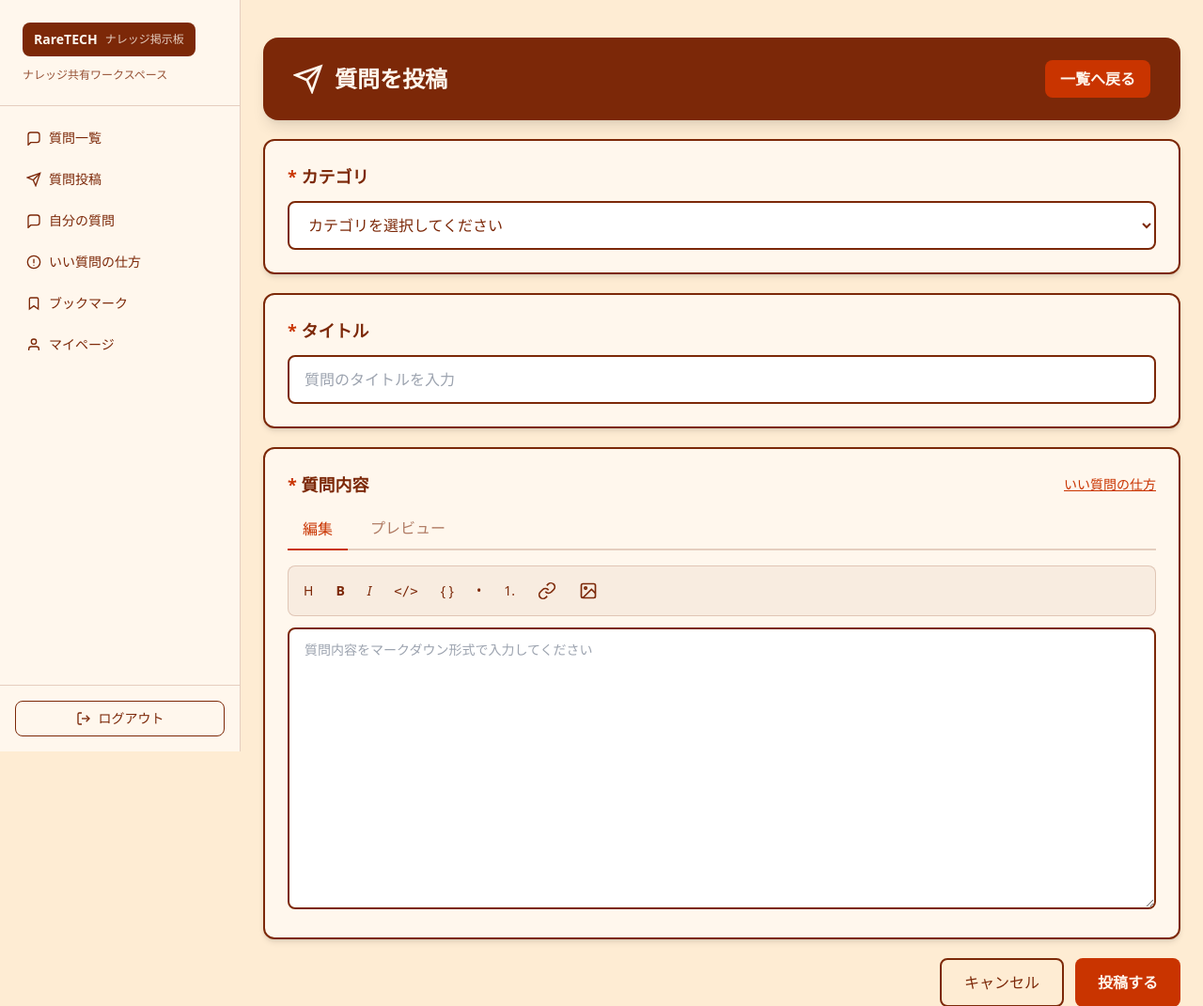
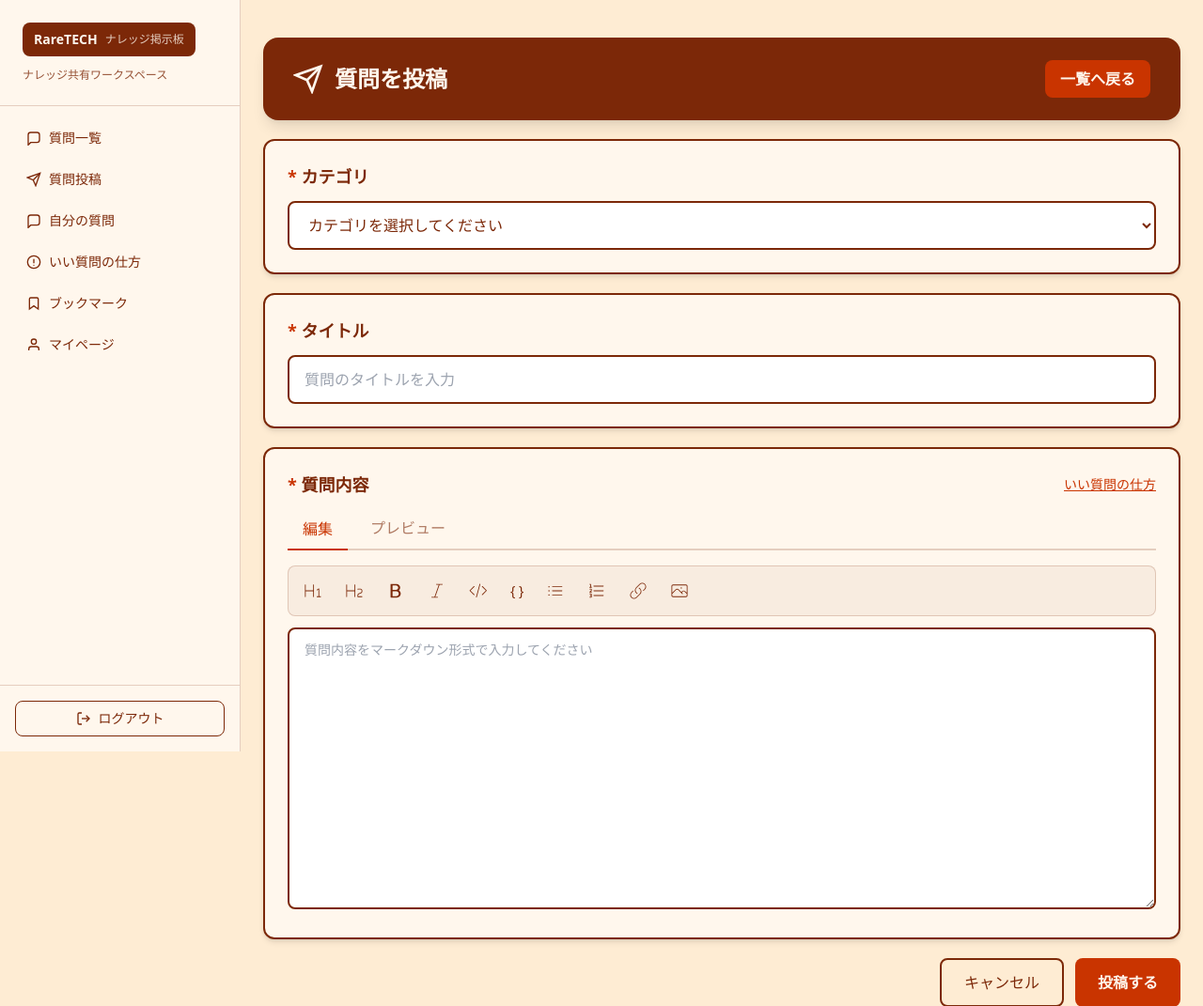
Before and after one commit to raretech-hackathon-winter2025-teamB/raretech-knowledge-board, a Django app: page /question/new/ in a window 1280 px wide. Shown: the top 1071 px of the page at 94% size. Run offline with Django 5.2, Linux system fonts and the light colour scheme; data that the repository does not hold is empty; some libraries are stand-ins or nearby versions.

Commit message:
chore(frontend): エディタのアイコンを変更&docs更新

````diff
--- a/app/templates/app/components/editor/_toolbar_partial.html
+++ b/app/templates/app/components/editor/_toolbar_partial.html
@@ -1,11 +1,47 @@
 <div class="flex flex-wrap gap-2 mb-3 bg-[#7c2808]/5 border border-[#7c2808]/20 rounded-lg p-2">
-  <button type="button" class="p-2 hover:bg-[#7c2808]/10 rounded transition-colors text-sm" title="見出し" _="on click set #{{ editor_id }}.value to #{{ editor_id }}.value + '\n## 見出し\n\n' then focus() on #{{ editor_id }}">H</button>
-  <button type="button" class="p-2 hover:bg-[#7c2808]/10 rounded transition-colors text-sm font-bold" title="太字" _="on click set #{{ editor_id }}.value to #{{ editor_id }}.value + '**太字**' then focus() on #{{ editor_id }}">B</button>
-  <button type="button" class="p-2 hover:bg-[#7c2808]/10 rounded transition-colors text-sm italic" title="斜体" _="on click set #{{ editor_id }}.value to #{{ editor_id }}.value + '*斜体*' then focus() on #{{ editor_id }}">I</button>
-  <button type="button" class="p-2 hover:bg-[#7c2808]/10 rounded transition-colors text-sm font-mono" title="コード" _="on click set #{{ editor_id }}.value to #{{ editor_id }}.value + '`コード`' then focus() on #{{ editor_id }}">&lt;/&gt;</button>
+  <button type="button" class="p-2 hover:bg-[#7c2808]/10 rounded transition-colors text-sm" title="見出し1"
+    _="on click set #{{ editor_id }}.value to #{{ editor_id }}.value + '\n# 見出し1\n\n' then focus() on #{{ editor_id }}">
+    <span class="text-[#7c2808]">
+      {% include "app/components/icons/h1.svg" with icon_class="w-5 h-5" %}
+    </span>
+  </button>
+  <button type="button" class="p-2 hover:bg-[#7c2808]/10 rounded transition-colors text-sm" title="見出し2"
+    _="on click set #{{ editor_id }}.value to #{{ editor_id }}.value + '\n## 見出し2\n\n' then focus() on #{{ editor_id }}">
+    <span class="text-[#7c2808]">
+      {% include "app/components/icons/h2.svg" with icon_class="w-5 h-5" %}
+    </span>
+  </button>
+  <button type="button" class="p-2 hover:bg-[#7c2808]/10 rounded transition-colors text-sm font-bold" title="太字"
+    _="on click set #{{ editor_id }}.value to #{{ editor_id }}.value + '**太字**' then focus() on #{{ editor_id }}">
+    <span class="text-[#7c2808]">
+      {% include "app/components/icons/bold.svg" with icon_class="w-5 h-5" %}
+    </span>
+  </button>
+  <button type="button" class="p-2 hover:bg-[#7c2808]/10 rounded transition-colors" title="斜体"
+    _="on click set #{{ editor_id }}.value to #{{ editor_id }}.value + '*斜体*' then focus() on #{{ editor_id }}">
+    <span class="text-[#7c2808]">
+      {% include "app/components/icons/italic.svg" with icon_class="w-5 h-5" %}
+    </span>
+  </button>
+  <button type="button" class="p-2 hover:bg-[#7c2808]/10 rounded transition-colors" title="コード"
+    _="on click set #{{ editor_id }}.value to #{{ editor_id }}.value + '`コード`' then focus() on #{{ editor_id }}">
+    <span class="text-[#7c2808]">
+      {% include "app/components/icons/code-bracket.svg" with icon_class="w-5 h-5" %}
+    </span>
+  </button>
   <button type="button" class="p-2 hover:bg-[#7c2808]/10 rounded transition-colors text-sm" title="コードブロック" _="on click set #{{ editor_id }}.value to #{{ editor_id }}.value + '\n```\nコードブロック\n```\n\n' then focus() on #{{ editor_id }}">{ }</button>
-  <button type="button" class="p-2 hover:bg-[#7c2808]/10 rounded transition-colors text-sm" title="箇条書き" _="on click set #{{ editor_id }}.value to #{{ editor_id }}.value + '\n- リスト項目\n' then focus() on #{{ editor_id }}">•</button>
-  <button type="button" class="p-2 hover:bg-[#7c2808]/10 rounded transition-colors text-sm" title="番号リスト" _="on click set #{{ editor_id }}.value to #{{ editor_id }}.value + '\n1. リスト項目\n' then focus() on #{{ editor_id }}">1.</button>
+  <button type="button" class="p-2 hover:bg-[#7c2808]/10 rounded transition-colors" title="箇条書き"
+    _="on click set #{{ editor_id }}.value to #{{ editor_id }}.value + '\n- リスト項目\n' then focus() on #{{ editor_id }}">
+    <span class="text-[#7c2808]">
+      {% include "app/components/icons/list.svg" with icon_class="w-5 h-5" %}
+    </span>
+  </button>
+  <button type="button" class="p-2 hover:bg-[#7c2808]/10 rounded transition-colors" title="番号リスト"
+    _="on click set #{{ editor_id }}.value to #{{ editor_id }}.value + '\n1. リスト項目\n' then focus() on #{{ editor_id }}">
+    <span class="text-[#7c2808]">
+      {% include "app/components/icons/list-ordered.svg" with icon_class="w-5 h-5" %}
+    </span>
+  </button>
   <button type="button" class="p-2 hover:bg-[#7c2808]/10 rounded transition-colors" title="リンク" _="on click set #{{ editor_id }}.value to #{{ editor_id }}.value + '[リンクテキスト](https://example.com)' then focus() on #{{ editor_id }}">
     <span class="text-[#7c2808]">
       {% include "app/components/icons/link.svg" with icon_class="w-5 h-5" %}
````
Also changed, not shown: app/templates/docs/config_doc.md (+7 -0 lines), app/templates/app/components/icons/bold.svg (added), app/templates/app/components/icons/code-bracket.svg (added), app/templates/app/components/icons/h1.svg (added), app/templates/app/components/icons/h2.svg (added), app/templates/app/components/icons/image.svg, app/templates/app/components/icons/italic.svg (added), app/templates/app/components/icons/link.svg, app/templates/app/components/icons/list-ordered.svg (added), app/templates/app/components/icons/list.svg (added).
